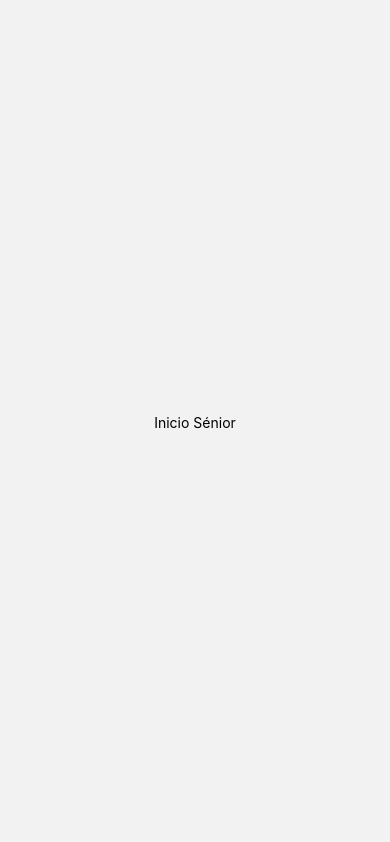
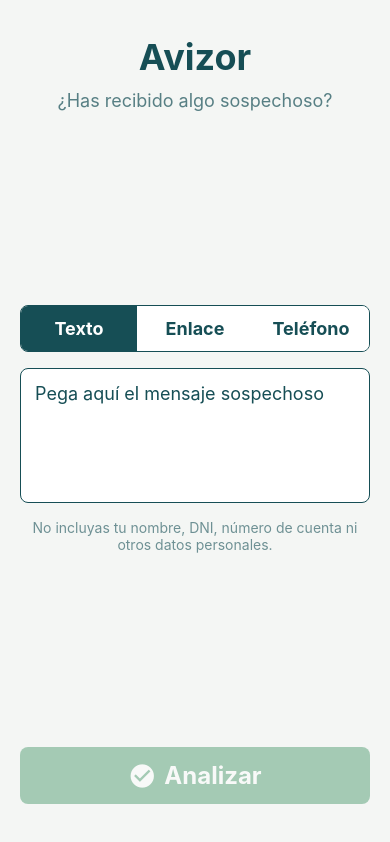
Before and after one commit to MariaIsaDurango/Avizor, a React Native app in the folder mobile/: screen /SeniorHome in a window 390 px wide. Built offline with nearby package versions, Linux system fonts and the light colour scheme.

Commit message:
feat(#28): senior home screen with manual analysis submission

```diff
--- a/mobile/src/constants/storage.ts
+++ b/mobile/src/constants/storage.ts
@@ -1,5 +1,6 @@
 export const STORAGE_KEYS = {
   USER_MODE: 'user_mode',
+  DEVICE_ID: 'device_id',
 } as const;
 
 export const CONSENT_TEXT_VERSION = 'accessibility-notice-2026-11';
--- a/mobile/src/screens/senior/HomeScreen.tsx
+++ b/mobile/src/screens/senior/HomeScreen.tsx
@@ -1,17 +1,291 @@
-import { View, Text, StyleSheet } from 'react-native';
+import { useState, useEffect } from 'react';
+import {
+  View,
+  Text,
+  TextInput,
+  Pressable,
+  StyleSheet,
+  ActivityIndicator,
+} from 'react-native';
+import * as SecureStore from 'expo-secure-store';
+import { MaterialIcons } from '@expo/vector-icons';
+import Screen from '../../components/Screen';
+import Button from '../../components/Button';
+import BigText from '../../components/BigText';
+import { colors } from '../../constants/colors';
+import { fontSize, fontWeight } from '../../constants/typography';
+import { STORAGE_KEYS } from '../../constants/storage';
+import { submitAnalysis, InputType, Verdict, BlockTemplate } from '../../services/analyses';
+
+const TABS: { key: InputType; label: string }[] = [
+  { key: 'text', label: 'Texto' },
+  { key: 'url', label: 'Enlace' },
+  { key: 'phone_number', label: 'Teléfono' },
+];
+
+const BLOCK_TEMPLATE_MESSAGES: Record<BlockTemplate, string> = {
+  FAKE_DO_NOT_TOUCH: 'No lo toques',
+  DANGEROUS_LINK: 'Enlace peligroso',
+  SUSPICIOUS_CALL: 'Llamada sospechosa',
+  ASKS_BANK_DETAILS: 'Pide datos bancarios',
+  LOOKS_SAFE: 'Parece seguro',
+  UNSURE_CALL_FAMILY: 'Consulta con un familiar',
+};
+
+const RISK_ICONS: Record<string, keyof typeof MaterialIcons.glyphMap> = {
+  green: 'check-circle',
+  amber: 'warning',
+  red: 'dangerous',
+};
+
+const RISK_COLORS: Record<string, string> = {
+  green: colors.success,
+  amber: colors.warning,
+  red: colors.alert,
+};
+
+const RISK_MESSAGES: Record<string, string> = {
+  green: 'Parece seguro',
+  amber: 'Podría ser sospechoso',
+  red: '¡Peligro! No lo abras',
+};
+
+function verdictMessage(verdict: Verdict): string {
+  if (verdict.block_template) return BLOCK_TEMPLATE_MESSAGES[verdict.block_template];
+  return RISK_MESSAGES[verdict.risk_level];
+}
 
 export default function SeniorHomeScreen() {
+  const [inputType, setInputType] = useState<InputType>('text');
+  const [value, setValue] = useState('');
+  const [loading, setLoading] = useState(false);
+  const [error, setError] = useState<string | null>(null);
+  const [verdict, setVerdict] = useState<Verdict | null>(null);
+  const [deviceId, setDeviceId] = useState<string | null>(null);
+
+  useEffect(() => {
+    SecureStore.getItemAsync(STORAGE_KEYS.DEVICE_ID)
+      .then(setDeviceId)
+      .catch(() => setDeviceId(null));
+  }, []);
+
+  function handleTabChange(tab: InputType) {
+    setInputType(tab);
+    setValue('');
+    setError(null);
+    setVerdict(null);
+  }
+
+  async function handleAnalyze() {
+    if (!value.trim()) {
+      setError('Introduce el contenido a analizar.');
+      return;
+    }
+    if (!deviceId) {
+      setError('Tu dispositivo no está vinculado. Pide a tu Tutor el código de vinculación.');
+      return;
+    }
+    setLoading(true);
+    setError(null);
+    setVerdict(null);
+    try {
+      const result = await submitAnalysis(deviceId, inputType, value.trim());
+      setVerdict(result);
+    } catch (e: unknown) {
+      setError(e instanceof Error ? e.message : 'Error al analizar el contenido.');
+    } finally {
+      setLoading(false);
+    }
+  }
+
+  function handleReset() {
+    setValue('');
+    setVerdict(null);
+    setError(null);
+  }
+
+  if (verdict) {
+    const accentColor = RISK_COLORS[verdict.risk_level];
+    return (
+      <Screen style={styles.screen}>
+        <View style={[styles.verdictCard, { borderColor: accentColor }]}>
+          <MaterialIcons
+            name={RISK_ICONS[verdict.risk_level]}
+            size={64}
+            color={accentColor}
+            accessibilityLabel={`Nivel de riesgo: ${verdict.risk_level}`}
+          />
+          <BigText style={{ textAlign: 'center', color: accentColor }}>
+            {verdictMessage(verdict)}
+          </BigText>
+        </View>
+        <View style={styles.footer}>
+          <Button label="Analizar otro mensaje" onPress={handleReset} />
+        </View>
+      </Screen>
+    );
+  }
+
   return (
-    <View style={styles.container}>
-      <Text>Inicio Sénior</Text>
-    </View>
+    <Screen style={styles.screen}>
+      <View style={styles.top}>
+        <BigText style={styles.title}>Avizor</BigText>
+        <Text style={styles.subtitle}>¿Has recibido algo sospechoso?</Text>
+      </View>
+
+      <View style={styles.middle}>
+        <View style={styles.tabs} accessibilityRole="tablist">
+          {TABS.map((tab) => (
+            <Pressable
+              key={tab.key}
+              onPress={() => handleTabChange(tab.key)}
+              accessibilityRole="tab"
+              accessibilityState={{ selected: inputType === tab.key }}
+              style={[styles.tab, inputType === tab.key && styles.tabActive]}
+            >
+              <Text style={[styles.tabLabel, inputType === tab.key && styles.tabLabelActive]}>
+                {tab.label}
+              </Text>
+            </Pressable>
+          ))}
+        </View>
+
+        <TextInput
+          style={[styles.input, inputType === 'text' && styles.inputMultiline]}
+          placeholder={
+            inputType === 'text'
+              ? 'Pega aquí el mensaje sospechoso'
+              : inputType === 'url'
+              ? 'Pega aquí el enlace sospechoso'
+              : 'Número en formato +34 600 000 000'
+          }
+          placeholderTextColor={colors.primary}
+          value={value}
+          onChangeText={(v) => { setValue(v); setError(null); }}
+          multiline={inputType === 'text'}
+          numberOfLines={inputType === 'text' ? 5 : 1}
+          keyboardType={inputType === 'phone_number' ? 'phone-pad' : 'default'}
+          autoCapitalize="none"
+          autoCorrect={false}
+          accessibilityLabel={
+            inputType === 'text'
+              ? 'Campo de texto del mensaje'
+              : inputType === 'url'
+              ? 'Campo del enlace'
+              : 'Campo del número de teléfono'
+          }
+        />
+
+        {inputType !== 'phone_number' && (
+          <Text style={styles.disclaimer}>
+            No incluyas tu nombre, DNI, número de cuenta ni otros datos personales.
+          </Text>
+        )}
+
+        {error !== null && <Text style={styles.error}>{error}</Text>}
+      </View>
+
+      <View style={styles.footer}>
+        {loading
+          ? <ActivityIndicator size="large" color={colors.primary} />
+          : (
+            <Button
+              label="Analizar"
+              variant="action"
+              disabled={!value.trim()}
+              onPress={handleAnalyze}
+            />
+          )
+        }
+      </View>
+    </Screen>
   );
 }
 
 const styles = StyleSheet.create({
-  container: {
+  screen: {
+    justifyContent: 'space-between',
+    paddingBottom: 40,
+  },
+  top: {
+    alignItems: 'center',
+    marginTop: 32,
+    gap: 8,
+  },
+  title: {
+    color: colors.primary,
+  },
+  subtitle: {
+    fontSize: fontSize.body,
+    color: colors.primary,
+    opacity: 0.7,
+    textAlign: 'center',
+  },
+  middle: {
+    gap: 16,
+  },
+  tabs: {
+    flexDirection: 'row',
+    borderRadius: 8,
+    overflow: 'hidden',
+    borderWidth: 1.5,
+    borderColor: colors.primary,
+  },
+  tab: {
+    flex: 1,
+    paddingVertical: 12,
+    alignItems: 'center',
+    backgroundColor: colors.white,
+  },
+  tabActive: {
+    backgroundColor: colors.primary,
+  },
+  tabLabel: {
+    fontSize: fontSize.body,
+    fontWeight: fontWeight.bold,
+    color: colors.primary,
+  },
+  tabLabelActive: {
+    color: colors.white,
+  },
+  input: {
+    borderWidth: 1.5,
+    borderColor: colors.primary,
+    borderRadius: 8,
+    padding: 14,
+    fontSize: fontSize.body,
+    color: colors.primary,
+    backgroundColor: colors.white,
+  },
+  inputMultiline: {
+    minHeight: 120,
+    textAlignVertical: 'top',
+  },
+  disclaimer: {
+    fontSize: 14,
+    color: colors.primary,
+    opacity: 0.6,
+    textAlign: 'center',
+  },
+  error: {
+    fontSize: fontSize.body,
+    color: colors.alert,
+    textAlign: 'center',
+  },
+  footer: {
+    gap: 12,
+  },
+  verdictCard: {
     flex: 1,
     alignItems: 'center',
     justifyContent: 'center',
+    gap: 20,
+    borderWidth: 3,
+    borderRadius: 16,
+    marginVertical: 32,
+    padding: 32,
+  },
+  verdictMessage: {
+    textAlign: 'center',
   },
 });
--- /dev/null
+++ b/mobile/src/services/analyses.ts
@@ -0,0 +1,64 @@
+import { apiFetch } from './api';
+
+export type InputType = 'text' | 'url' | 'phone_number';
+
+export type BlockTemplate =
+  | 'FAKE_DO_NOT_TOUCH'
+  | 'DANGEROUS_LINK'
+  | 'SUSPICIOUS_CALL'
+  | 'ASKS_BANK_DETAILS'
+  | 'LOOKS_SAFE'
+  | 'UNSURE_CALL_FAMILY';
+
+export interface Verdict {
+  analysis_id: string;
+  phase: 'fast' | 'agent';
+  risk_level: 'green' | 'amber' | 'red';
+  threat_type: string;
+  action: 'allow' | 'silent_block' | 'block_and_alert';
+  block_template: BlockTemplate | null;
+  confidence: number;
+  final: boolean;
+  retry_after_ms: number | null;
+  issued_at: string;
+}
+
+export async function submitAnalysis(
+  deviceId: string,
+  inputType: InputType,
+  value: string,
+): Promise<Verdict> {
+  const body: Record<string, unknown> = {
+    device_id: deviceId,
+    channel: 'manual',
+    origin: 'manual',
+    input_type: inputType,
+    received_at: new Date().toISOString(),
+  };
+
+  if (inputType === 'phone_number') {
+    body.sender = { type: 'phone', value };
+  } else {
+    body.content = {
+      text: value,
+      ...(inputType === 'url' ? { urls: [value] } : {}),
+      anonymization: {
+        applied: true,
+        // NER en dispositivo pendiente (Laura, issue #37); por ahora declaramos aplicado manualmente
+        ner_model_version: 'ner-v0-manual',
+      },
+    };
+  }
+
+  const response = await apiFetch('/api/v1/analyses', {
+    method: 'POST',
+    body: JSON.stringify(body),
+  });
+
+  if (!response.ok) {
+    const error = await response.json();
+    throw new Error(error.detail ?? 'Error al analizar el contenido.');
+  }
+
+  return response.json();
+}
```
